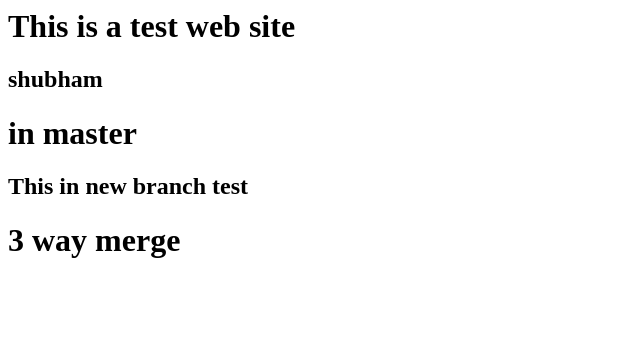
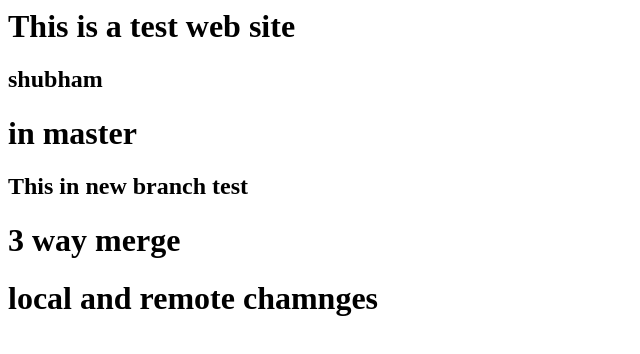
Before and after one commit to shubham0705/webtest, a plain HTML site: page index.html in a window 1280 px wide. Shown: the whole page, without its empty margins (0-640 px from the left). Drawn offline with Linux system fonts and the light colour scheme.

Commit message:
local changes

```diff
--- a/index.html
+++ b/index.html
@@ -3,3 +3,4 @@
 <h1>in master </h1>
 <h2>This in new branch test</h2>
 <h1>3 way merge</h1>
+<h1>local and remote chamnges </h1>
```
